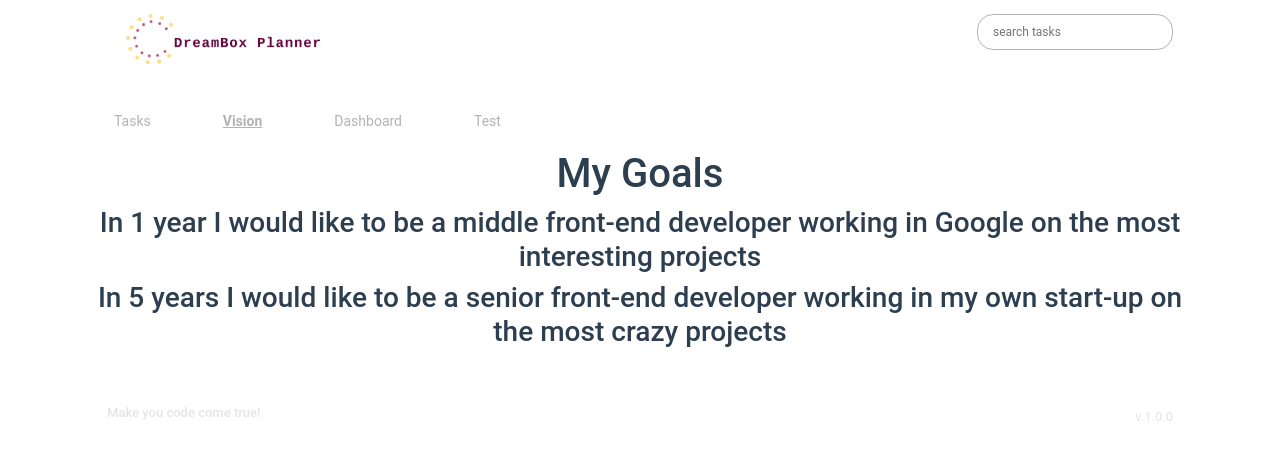
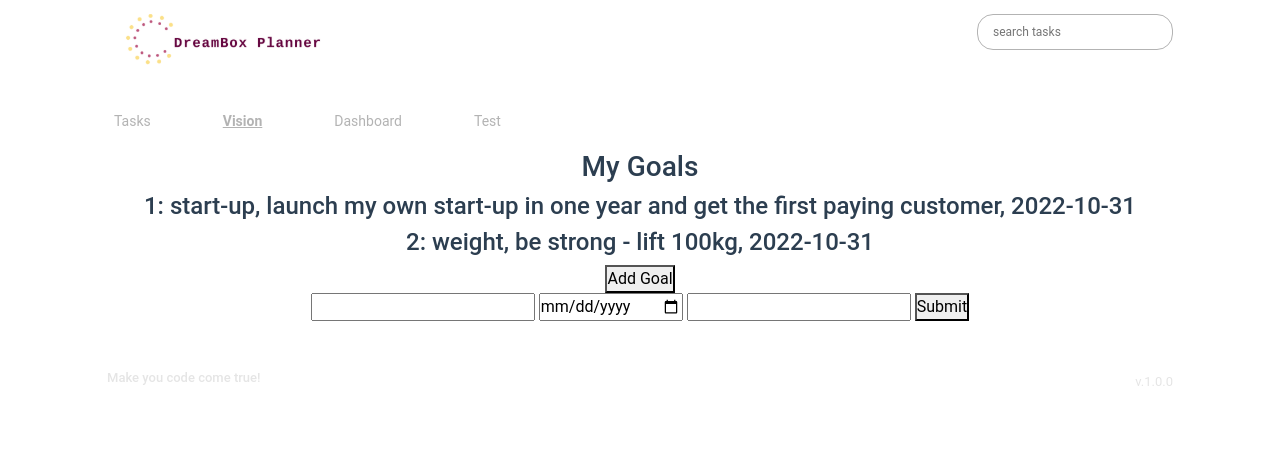
Before and after one commit to aminaev1311/dreamBox-planner-gb, a Vue app in the folder dreambox-planner-gb/: page /vision in a window 1280 px wide. Shown: the top 460 px of the page. Built offline with nearby package versions, Linux system fonts and the light colour scheme; no server answers.

Commit message:
created methods to work with dummy data from vuex for visions/goals

```diff
--- a/dreambox-planner-gb/src/misc/constants.js
+++ b/dreambox-planner-gb/src/misc/constants.js
@@ -5,9 +5,17 @@ const UPDATE_URL = "http://dreambox.1gb.ru/api/updatetask.php";
 const UDEMI_GET_COURSES =
   "https://www.udemy.com//api-2.0/courses/?page=1&page_size=3&price=price-free&ordering=highest-rated";
 
-const GOAlS = [
-  "become a senior developer in Google in 5 years",
-  "become strong - lift 100kg",
+const GOALS = [
+  {
+    title: "start-up",
+    text: "launch my own start-up in one year and get the first paying customer",
+    deadline: "2022-10-31",
+  },
+  {
+    title: "weight",
+    text: "be strong - lift 100kg",
+    deadline: "2022-10-31",
+  },
 ];
 
-export { GET_URL, POST_URL, DELETE_URL, UPDATE_URL, UDEMI_GET_COURSES, GOAlS };
+export { GET_URL, POST_URL, DELETE_URL, UPDATE_URL, UDEMI_GET_COURSES, GOALS };
--- a/dreambox-planner-gb/src/store/index.js
+++ b/dreambox-planner-gb/src/store/index.js
@@ -22,6 +22,11 @@ export default createStore({
     addTask(state, { title, text, deadline, status }) {
       if (text) {
         state.taskList.push({ title, text, deadline, status });
+      }
+    },
+    addGoalMutation(state, { title, text, deadline }) {
+      if (text) {
+        state.goals.push({ title, text, deadline });
       }
     },
     deleteTask(state, id) {
@@ -76,6 +81,17 @@ export default createStore({
         console.error(e.message);
       }
     },
+    async addGoal({ commit }, goal) {
+      try {
+        console.log(goal);
+        if (!goal.title) {
+          goal.title = goal.text.split(" ").slice(0, 3).join(" ");
+        }
+        commit("addGoalMutation", goal);
+      } catch (e) {
+        console.error(e.message);
+      }
+    },
     async deleteData({ commit }, id) {
       const options = {
         credentials: "include",
--- a/dreambox-planner-gb/src/views/Vision.vue
+++ b/dreambox-planner-gb/src/views/Vision.vue
@@ -1,19 +1,53 @@
 <template>
-  <h1>My Goals</h1>
-  <h3>
-    In 1 year I would like to be a middle front-end developer working in Google
-    on the most interesting projects
-  </h3>
-  <h3>
-    In 5 years I would like to be a senior front-end developer working in my own
-    start-up on the most crazy projects
-  </h3>
+  <h3>My Goals</h3>
+  <h4 v-for="(goal, idx) in getGoals" :key="goal">
+    {{ idx + 1 }}: {{ goal.title }}, {{ goal.text }}, {{ goal.deadline }}
+  </h4>
+  <button>Add Goal</button>
+  <form @submit="submitHandler">
+    <input type="text" name="title" id="title" v-model="title" />
+    {{ this.title }}
+    <input type="date" name="deadline" id="deadline" v-model="deadline" />
+    {{ deadline }}
+    <input type="textarea" name="text" id="text" v-model="text" />
+    {{ text }}
+    <button>Submit</button>
+  </form>
 </template>
 
 <script>
+import { mapActions, mapGetters } from "vuex";
+
 export default {
   name: "Vision",
   components: {},
+  data() {
+    return {
+      title: "",
+      text: "",
+      deadline: null,
+    };
+  },
+  computed: {
+    ...mapGetters(["getGoals"]),
+  },
+  methods: {
+    ...mapActions(["fetchGoals", "addGoal"]),
+    // "addGoal"
+    submitHandler(e) {
+      e.preventDefault();
+      const goal = {
+        title: this.title,
+        text: this.text,
+        deadline: this.deadline,
+      };
+      console.log(goal);
+      this.addGoal(goal);
+    },
+  },
+  mounted() {
+    this.fetchGoals();
+  },
 };
 </script>
 
```
